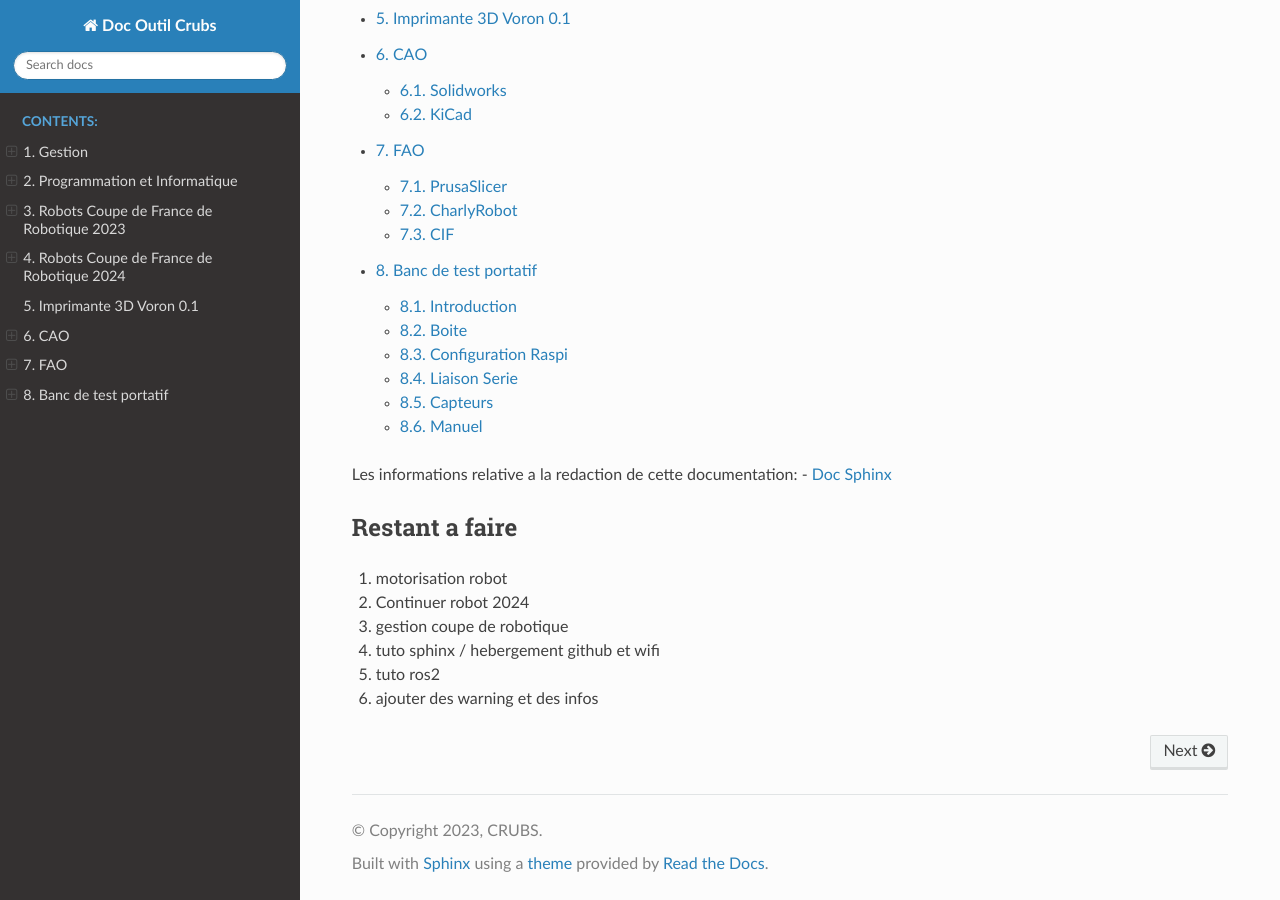
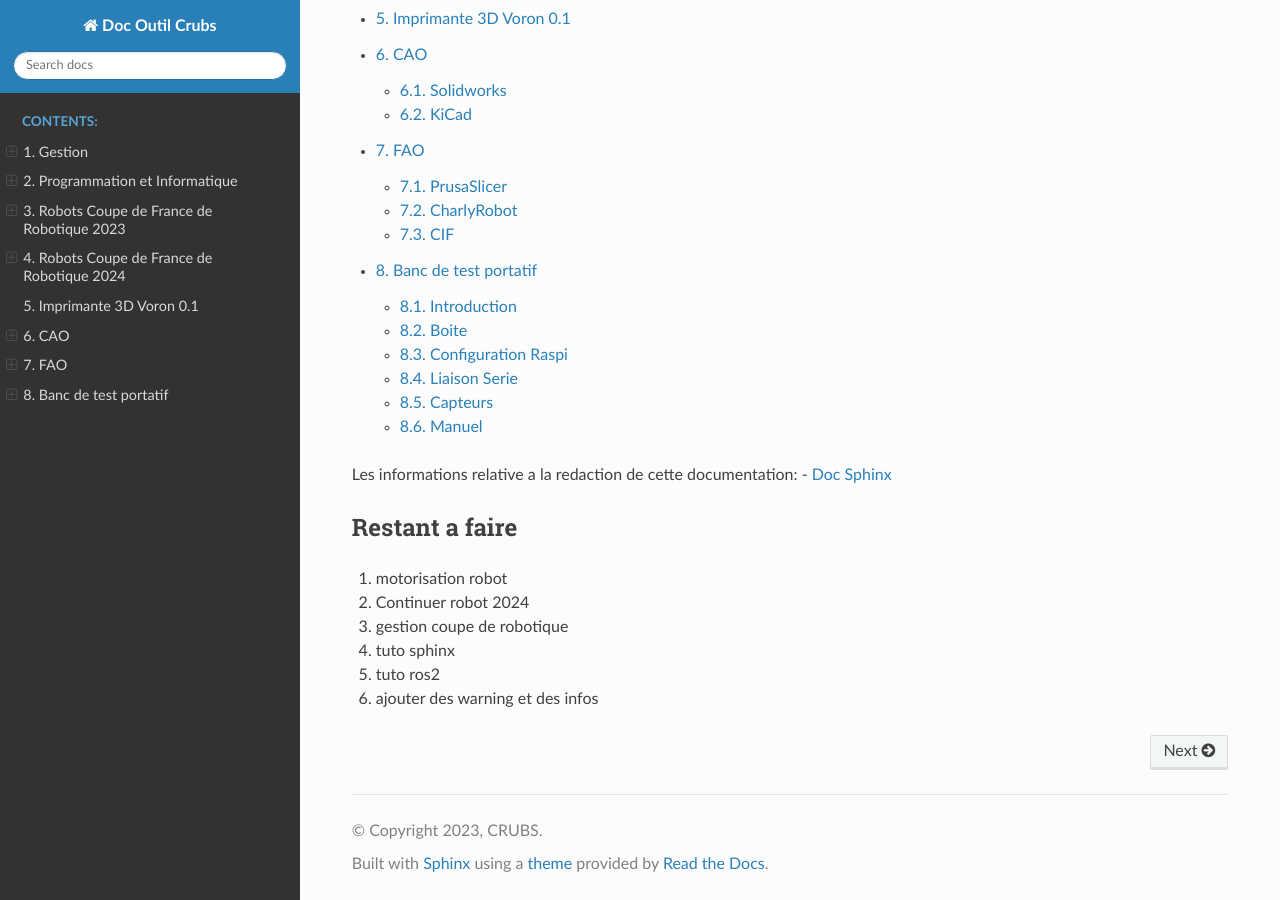
Before and after one commit to CRUBS/Documentation, a Sphinx documentation site: the page built from docs/source/index.rst, in a window 1280 px wide and 900 px high, scrolled down 1209 px. Built offline with Sphinx 7.4.7 and the Read the Docs theme 2.0.0, drawn with Linux system fonts in a browser that asks for light colours.

Commit message:
Update index.rst

```diff
--- a/docs/source/index.rst
+++ b/docs/source/index.rst
@@ -34,6 +34,6 @@ Restant a faire
 #. motorisation robot
 #. Continuer robot 2024
 #. gestion coupe de robotique
-#. tuto sphinx / hebergement github et wifi
+#. tuto sphinx
 #. tuto ros2
 #. ajouter des warning et des infos
```
